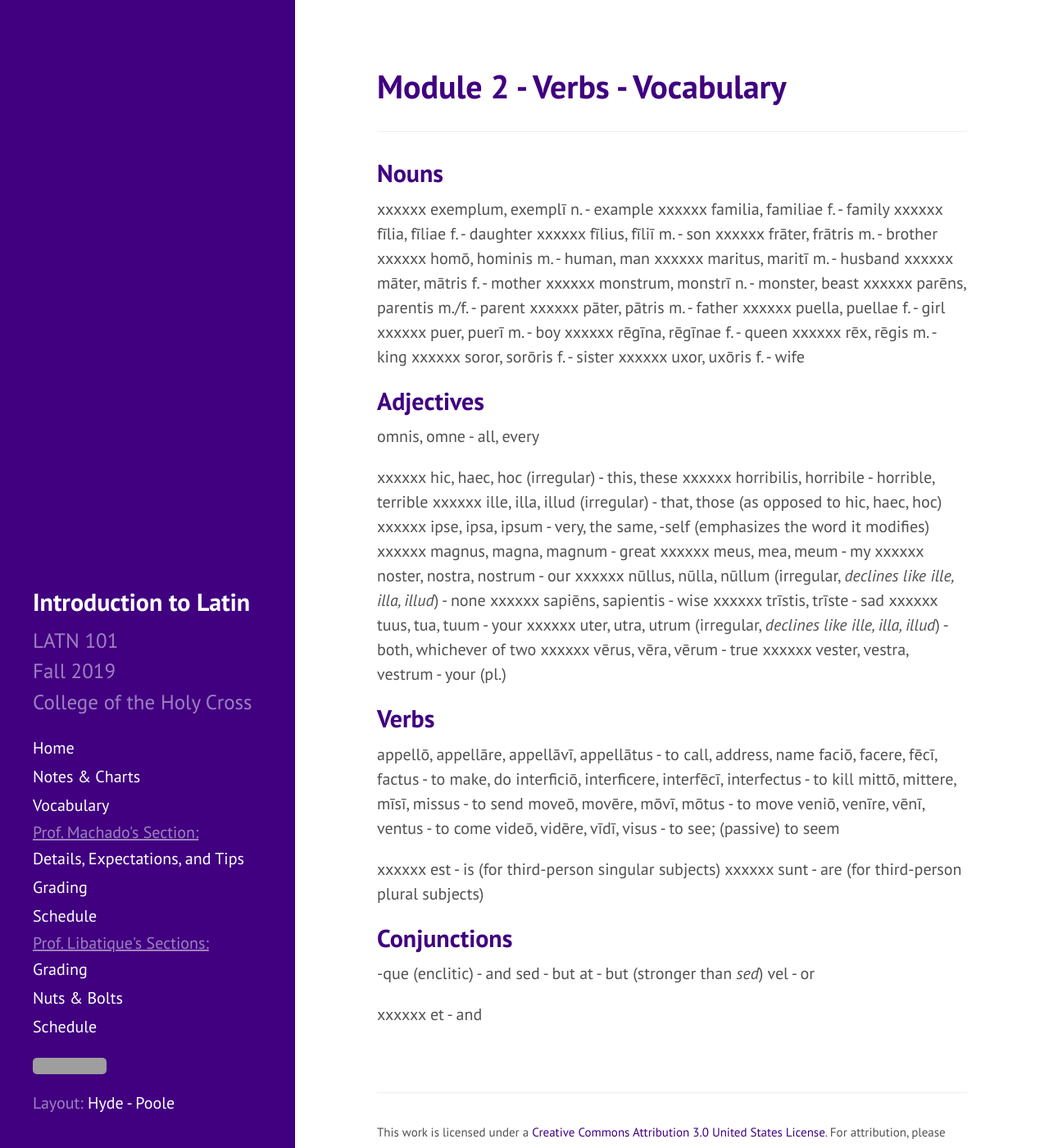
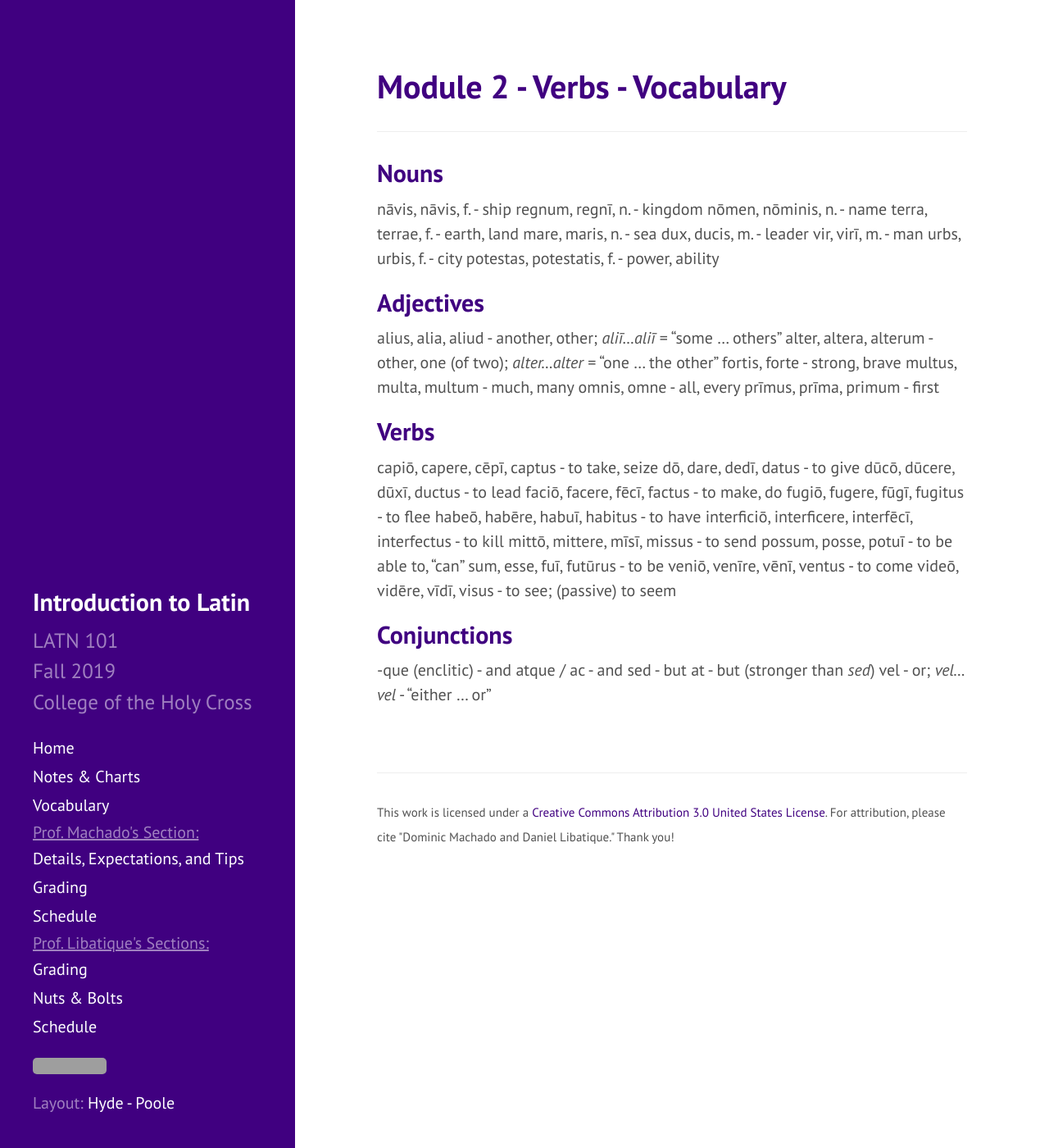
Before and after one commit to DLibatique/LATN102-S20, a Jekyll site: the page built from vocab/2.md, in a window 1280 px wide and 1400 px high. Shown: the whole window at 82% size. Built offline with Jekyll 4.4.1, drawn with Linux system fonts in a browser that asks for light colours; grey boxes are pictures that could not be loaded.

Commit message:
added vocab

```diff
--- a/vocab/2.md
+++ b/vocab/2.md
@@ -6,62 +6,45 @@ title: Module 2 - Verbs - Vocabulary
 ***
 
 ## Nouns
-xxxxxx exemplum, exemplī n. - example
-xxxxxx familia, familiae f. - family
-xxxxxx fīlia, fīliae f. - daughter
-xxxxxx fīlius, fīliī m. - son
-xxxxxx frāter, frātris m. - brother
-xxxxxx homō, hominis m. - human, man
-xxxxxx maritus, maritī m. - husband
-xxxxxx māter, mātris f. - mother
-xxxxxx monstrum, monstrī n. - monster, beast
-xxxxxx parēns, parentis m./f. - parent
-xxxxxx pāter, pātris m. - father
-xxxxxx puella, puellae f. - girl
-xxxxxx puer, puerī m. - boy
-xxxxxx rēgīna, rēgīnae f. - queen
-xxxxxx rēx, rēgis m. - king
-xxxxxx soror, sorōris f. - sister
-xxxxxx uxor, uxōris f. - wife
+
+nāvis, nāvis, f. - ship
+regnum, regnī, n. - kingdom
+nōmen, nōminis, n. - name
+terra, terrae, f. - earth, land
+mare, maris, n. - sea
+dux, ducis, m. - leader
+vir, virī, m. - man
+urbs, urbis, f. - city
+potestas, potestatis, f. - power, ability
 
 ## Adjectives
 
+alius, alia, aliud - another, other; *aliī...aliī* = "some ... others"
+alter, altera, alterum - other, one (of two); *alter...alter* = "one ... the other"
+fortis, forte - strong, brave
+multus, multa, multum - much, many
 omnis, omne - all, every
-
-xxxxxx hic, haec, hoc (irregular) - this, these
-xxxxxx horribilis, horribile - horrible, terrible
-xxxxxx ille, illa, illud (irregular) - that, those (as opposed to hic, haec, hoc)
-xxxxxx ipse, ipsa, ipsum - very, the same, -self (emphasizes the word it modifies)
-xxxxxx magnus, magna, magnum - great
-xxxxxx meus, mea, meum - my
-xxxxxx noster, nostra, nostrum - our
-xxxxxx nūllus, nūlla, nūllum (irregular, *declines like ille, illa, illud*) - none
-xxxxxx sapiēns, sapientis - wise
-xxxxxx trīstis, trīste - sad
-xxxxxx tuus, tua, tuum - your
-xxxxxx uter, utra, utrum (irregular, *declines like ille, illa, illud*) - both, whichever of two
-xxxxxx vērus, vēra, vērum - true
-xxxxxx vester, vestra, vestrum - your (pl.)
+prīmus, prīma, primum - first
 
 ## Verbs
 
-appellō, appellāre, appellāvī, appellātus - to call, address, name
+capiō, capere, cēpī, captus - to take, seize
+dō, dare, dedī, datus - to give
+dūcō, dūcere, dūxī, ductus - to lead
 faciō, facere, fēcī, factus - to make, do
+fugiō, fugere, fūgī, fugitus - to flee
+habeō, habēre, habuī, habitus - to have
 interficiō, interficere, interfēcī, interfectus - to kill
 mittō, mittere, mīsī, missus - to send
-moveō, movēre, mōvī, mōtus - to move
+possum, posse, potuī - to be able to, "can"
+sum, esse, fuī, futūrus - to be
 veniō, venīre, vēnī, ventus - to come
 videō, vidēre, vīdī, visus - to see; (passive) to seem
-
-
-xxxxxx est - is (for third-person singular subjects)
-xxxxxx sunt - are (for third-person plural subjects)
 
 ## Conjunctions
 
 -que (enclitic) - and
+atque / ac - and
 sed - but
 at - but (stronger than *sed*)
-vel - or
-
-xxxxxx et - and
+vel - or; *vel...vel* - "either ... or"
```
Also changed, not shown: vocab/1.md (+5 -1 lines), vocab/3.md (+44 -2 lines), vocab/4.md (+37 -3 lines).
